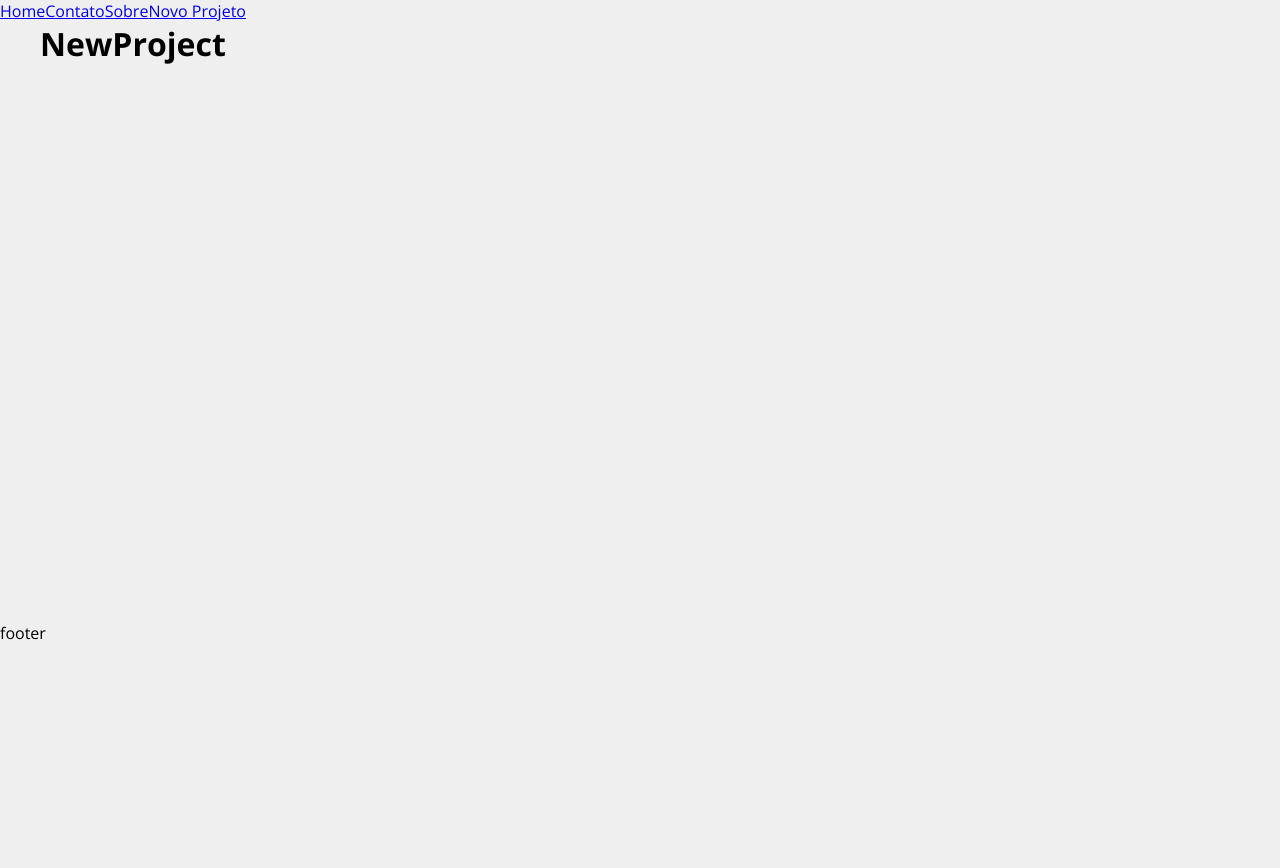
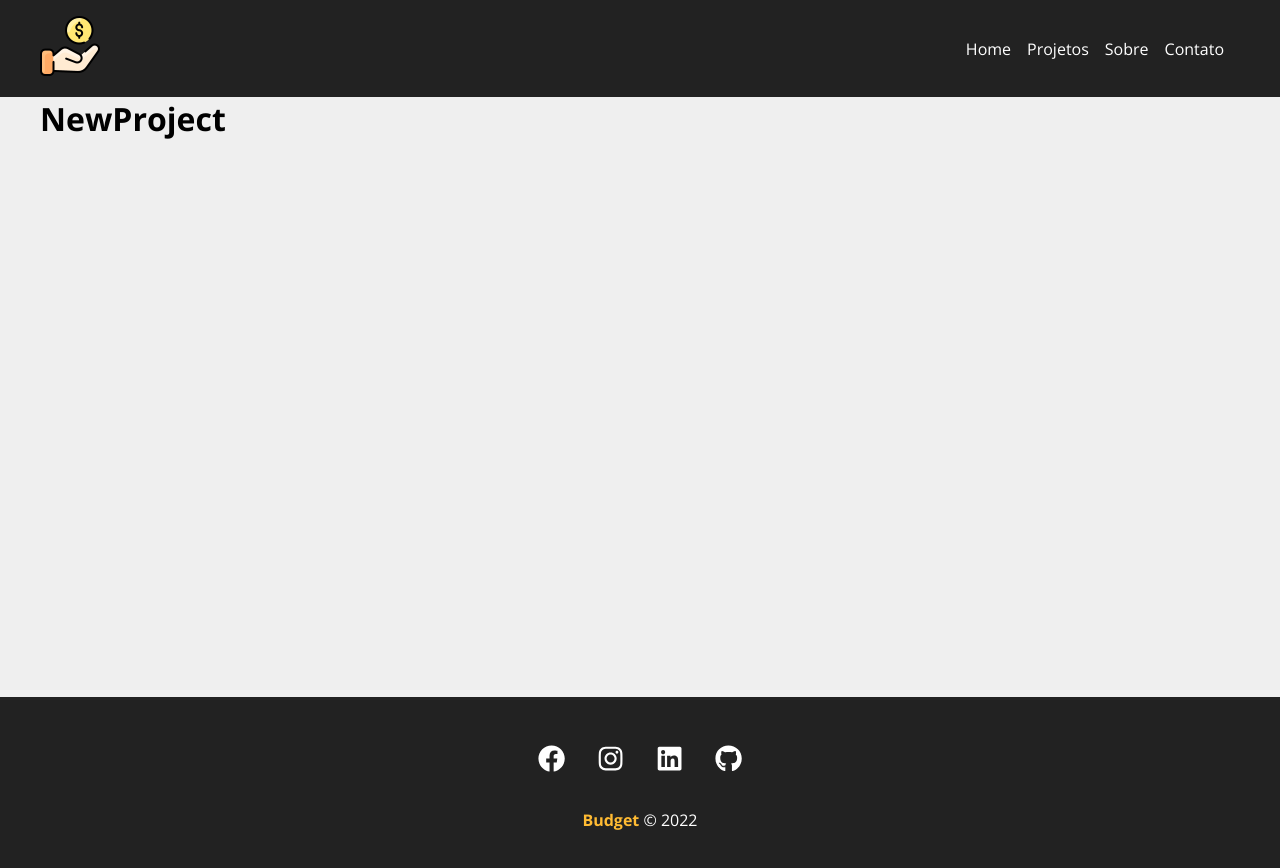
Before and after one commit to AlamoVinicius/budget, a React (Create React App) app: page /newproject in a window 1280 px wide. Shown: the top 868 px of the page. Before the commit the page ends 800 px from the top, so only its background shows below. Built offline with nearby package versions, Linux system fonts and the light colour scheme.

Commit message:
add navbar e footer

```diff
--- a/src/App.js
+++ b/src/App.js
@@ -1,29 +1,29 @@
-import { BrowserRouter as Router, Routes, Route, Link } from "react-router-dom";
+import { BrowserRouter as Router, Routes, Route } from "react-router-dom";
 import Home from "./components/pages/Home";
 import Company from "./components/pages/Company";
 import Contact from "./components/pages/Contact";
 import NewProject from "./components/pages/NewProject";
+import Projects from "./components/pages/Projects";
 
 import Container from "./components/layout/Container";
+import Navbar from "./components/layout/Navbar";
+import Footer from "./components/layout/Footer";
+
 
 function App() {
   return (
     <Router>
-      <div>
-        <Link to='/'>Home</Link>
-        <Link to='/contact'>Contato</Link>
-        <Link to='/company'>Sobre</Link>
-        <Link to='/newproject'>Novo Projeto</Link>
-      </div>
+      <Navbar />
       <Container customClass="min-height">
         <Routes>
           <Route path="/" element={<Home />}></Route>
+          <Route path="/projects" element={<Projects />}></Route>
           <Route path="/company" element={<Company />}></Route>
           <Route path="/contact" element={<Contact />}></Route>
           <Route path="/newproject" element={<NewProject />}></Route>
         </Routes>
       </Container>
-      <p>footer</p>
+      <Footer />
     </Router>
   );
 }
--- /dev/null
+++ b/src/components/layout/Footer.js
@@ -0,0 +1,36 @@
+import { FaFacebook, FaInstagram, FaLinkedin, FaGithub } from "react-icons/fa";
+import styles from "./Footer.module.css";
+
+function Footer() {
+  return (
+    <footer className={styles.footer}>
+      <ul className={styles.social_list}>
+        <li>
+          <a href="https://www.facebook.com/alamo.vinicius.5" target="_blank" rel="noopener noreferrer">
+            <FaFacebook />
+          </a>
+        </li>
+        <li>
+          <a href="https://www.instagram.com/alamovsouza/" target="_blank" rel="noopener noreferrer">
+            <FaInstagram />
+          </a>
+        </li>
+        <li>
+          <a href="https://www.linkedin.com/in/alamovinicius/" target="_blank" rel="noopener noreferrer">
+            <FaLinkedin />
+          </a>
+        </li>
+        <li>
+          <a href="https://github.com/AlamoVinicius" target="_blank" rel="noopener noreferrer">
+            <FaGithub />
+          </a>
+        </li>
+      </ul>
+      <p className={styles.copy_right}>
+        <span>Budget</span> &copy; 2022
+      </p>
+    </footer>
+  );
+}
+
+export default Footer;
--- /dev/null
+++ b/src/components/layout/Footer.module.css
@@ -0,0 +1,43 @@
+footer {
+    background-color: #222;
+    color: white;
+    padding: 3em;
+    text-align: center;
+}
+
+.social_list {
+    display: flex;
+    justify-content: center;
+    list-style-type: none;
+
+}
+
+.social_list li {
+    margin: 0 1em;
+}
+
+.social_list a {
+    color: white;
+}
+
+.social_list a:hover {
+    color: #ffbb33;
+}
+
+
+
+.social_list svg {
+    font-size: 1.7em;
+    cursor: pointer;
+}
+
+
+
+.copy_right {
+    margin-top: 2em;
+}
+
+.copy_right span {
+    font-weight: bold;
+    color: #ffbb33;
+}
--- /dev/null
+++ b/src/components/layout/Navbar.js
@@ -0,0 +1,32 @@
+import { Link } from "react-router-dom";
+import Container from "./Container";
+import styles from "./Navbar.module.css";
+import logo from "../../img/logo.png";
+
+function Navbar() {
+  return (
+    <nav className={styles.navbar}>
+      <Container>
+        <Link to="/">
+          <img src={logo} alt="budget" />
+        </Link>
+        <ul className={styles.list}>
+          <li className={styles.item}>
+            <Link to="/">Home</Link>
+          </li>
+          <li className={styles.item}>
+            <Link to="/projects">Projetos</Link>
+          </li>
+          <li className={styles.item}>
+            <Link to="/company">Sobre</Link>
+          </li>
+          <li className={styles.item}>
+            <Link to="/contact">Contato</Link>
+          </li>
+        </ul>
+      </Container>
+    </nav>
+  );
+}
+
+export default Navbar;
--- /dev/null
+++ b/src/components/layout/Navbar.module.css
@@ -0,0 +1,25 @@
+.navbar {
+    display: flex;
+    justify-content: space-between;
+    background-color: #222;
+    padding: 1em;
+}
+
+.list {
+    display: flex;
+    list-style: none;
+    align-items: center;
+}
+
+.item {
+    margin-right: 1em;
+}
+
+.item a {
+    color: white;
+    text-decoration: none;
+}
+
+.item a:hover {
+    color: #ffbb33;
+}
--- /dev/null
+++ b/src/components/pages/Projects.js
@@ -0,0 +1,5 @@
+function Projects() {
+    return <h1>Projects</h1>
+}
+
+export default Projects
```
Also changed, not shown: src/img/logo.png (added), 1 other file (tests, documents, lock files or other folders).
